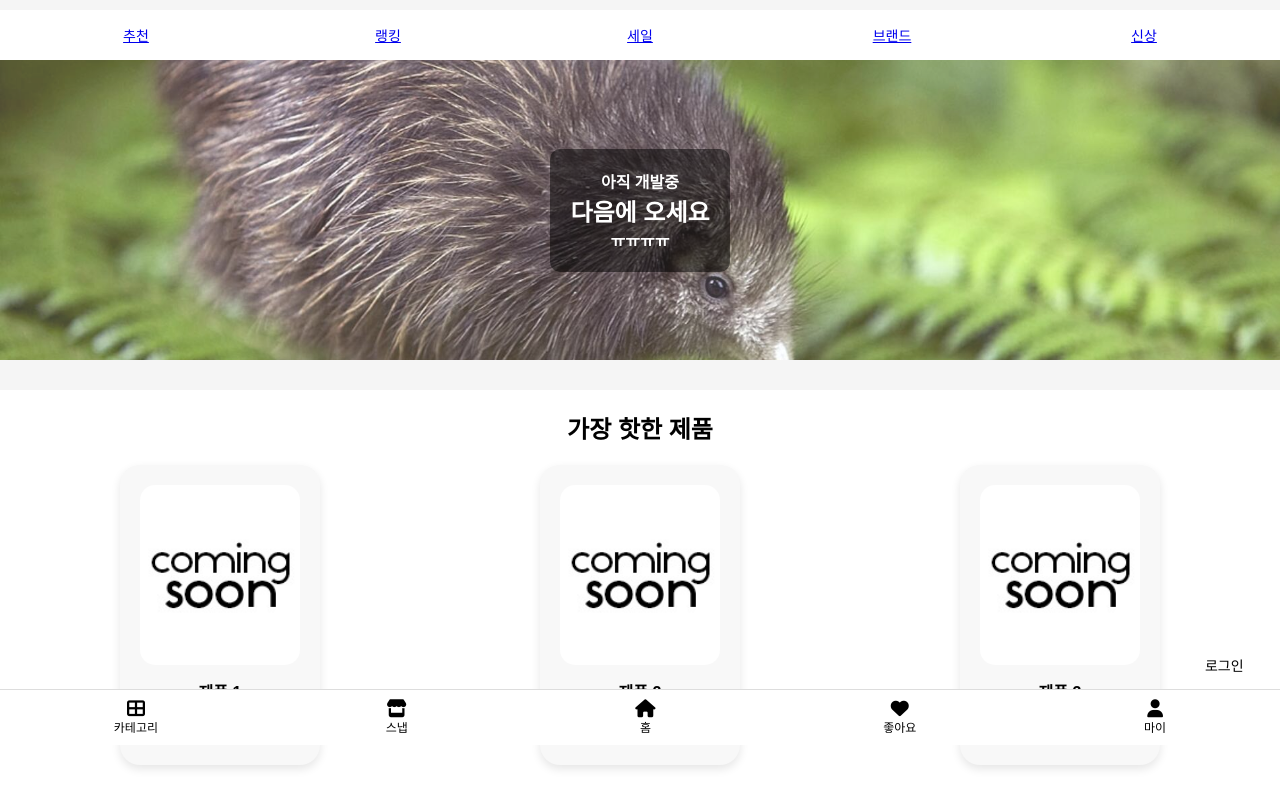
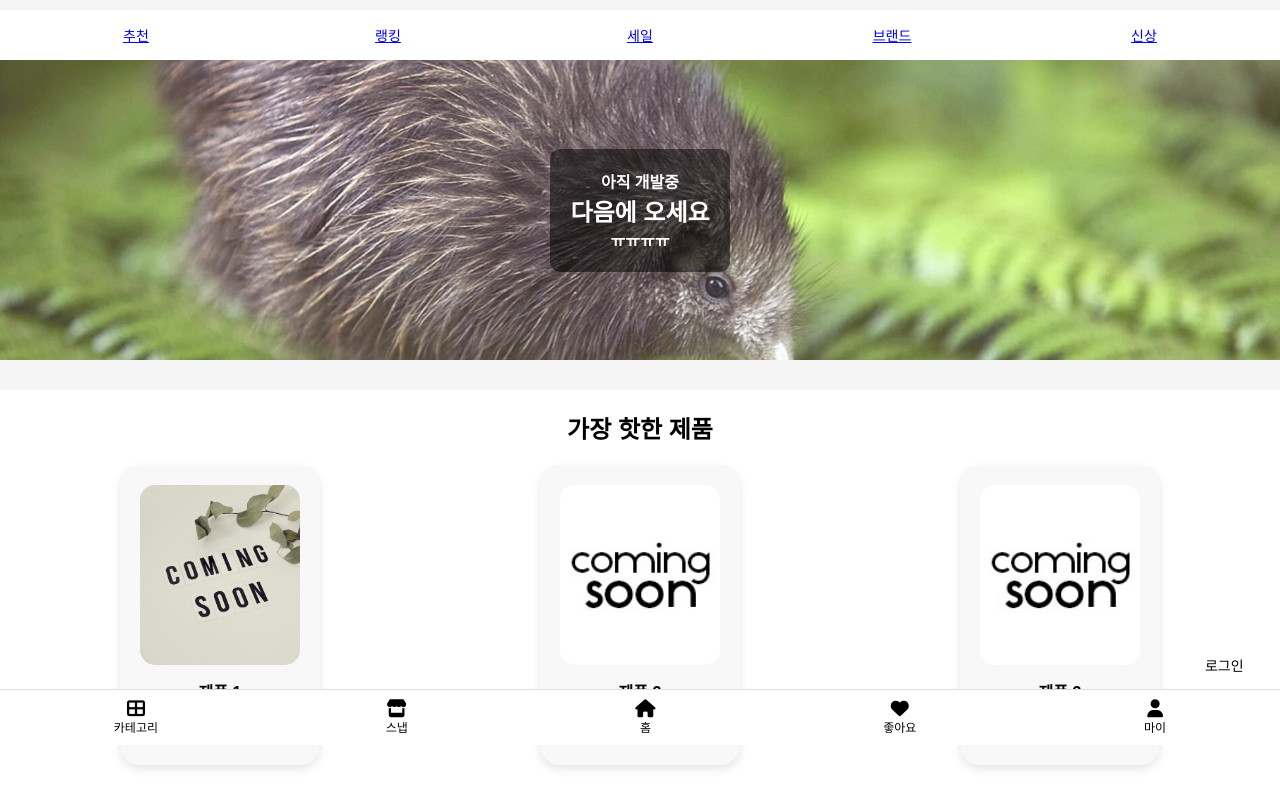
Before and after one commit to kjyou0911/kiwishop, a plain HTML site: page index.html in a window 1280 px wide. Shown: the part 55-840 px from the top of the page. Drawn offline with Linux system fonts and the light colour scheme.

Commit message:
index.html

```diff
--- a/index.html
+++ b/index.html
@@ -315,7 +315,7 @@
             <h2>가장 핫한 제품</h2>
             <div class="products-container">
                 <div class="product-card">
-                    <img src="hot product1.jpg" alt="제품 1">
+                    <img src="comingsoon.jpg" alt="제품 1">
                     <div class="product-info">
                         <h3>제품 1</h3>
                         <p>₩50,000</p>
```
